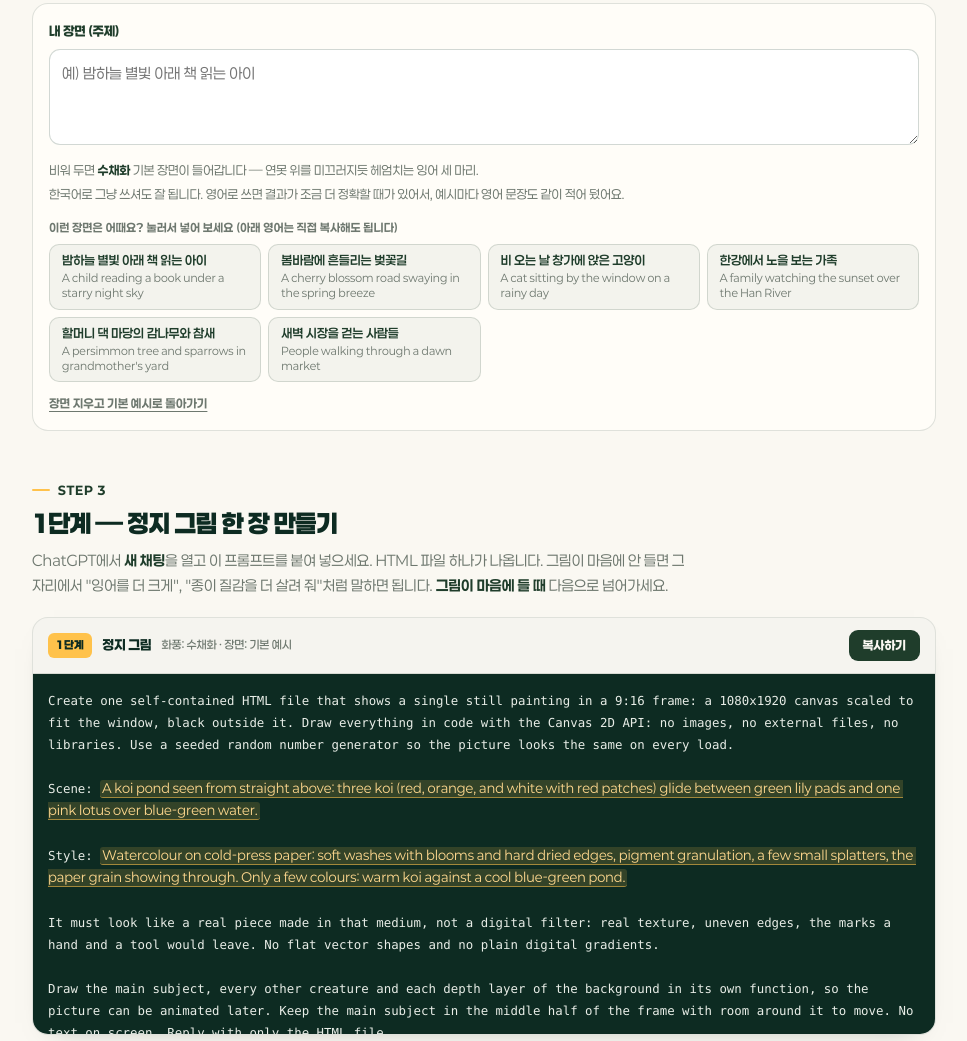
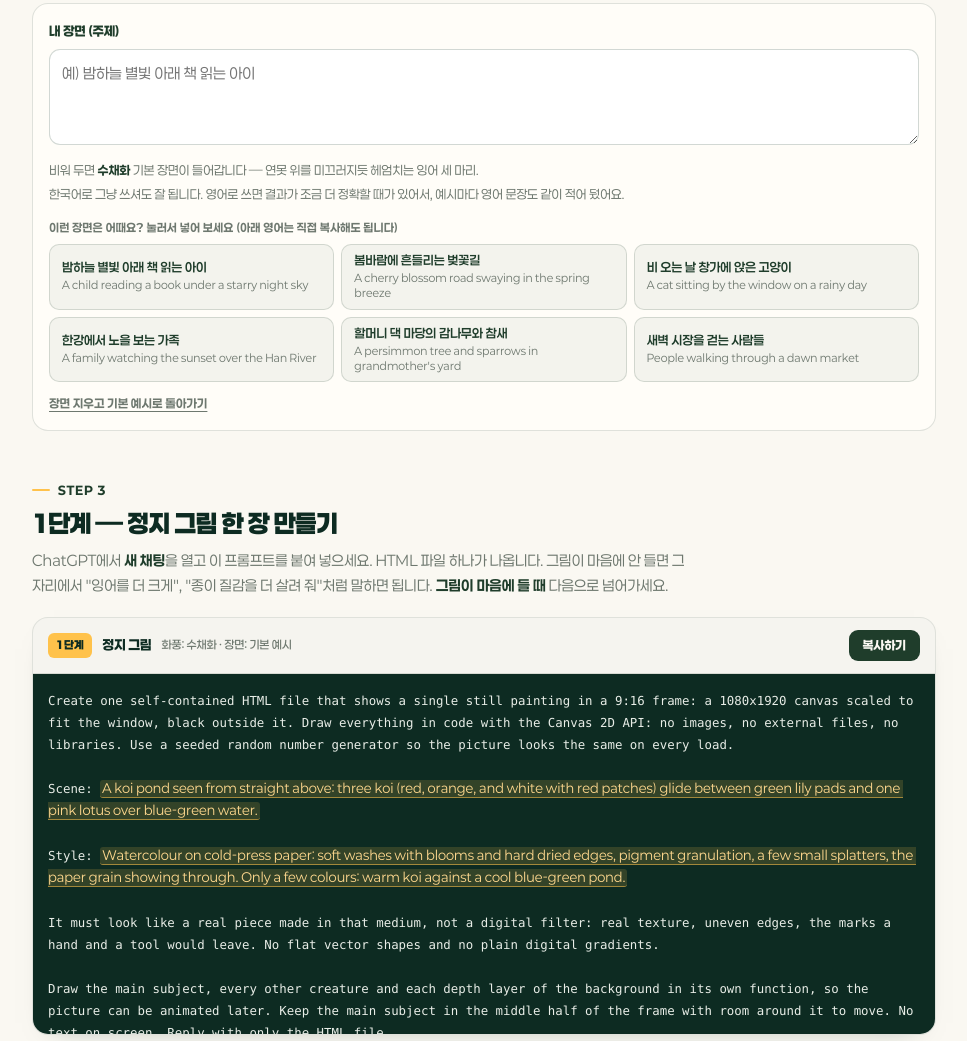
Before and after one commit to moonflowergarden123-arch/lecture-board, a plain HTML site: page animation-studio/index.html in a window 1280 px wide. Shown: the part 1173-2214 px from the top of the page, without its empty margins (156-1123 px from the left). Drawn offline with Linux system fonts and the light colour scheme.

Commit message:
polish(animation-studio): 장면 예시 카드 줄바꿈 정리

```diff
--- a/animation-studio/index.html
+++ b/animation-studio/index.html
@@ -172,14 +172,14 @@ section{padding:34px 0 6px}
 .sub-label{
   font-size:11.5px;font-weight:700;color:var(--muted);margin:13px 0 6px;letter-spacing:.01em;
 }
-.examples{display:grid;grid-template-columns:repeat(auto-fill,minmax(210px,1fr));gap:7px}
+.examples{display:grid;grid-template-columns:repeat(auto-fill,minmax(232px,1fr));gap:7px}
 .ex{
-  text-align:left;color:var(--green);
+  text-align:left;color:var(--green);word-break:keep-all;overflow-wrap:normal;
   background:rgba(31,61,43,.05);border:1px solid rgba(31,61,43,.16);
   border-radius:10px;padding:7px 12px;line-height:1.45;
   transition:background .14s ease,color .14s ease,border-color .14s ease;
 }
-.ex b{display:block;font-size:12.6px;font-weight:600;letter-spacing:-0.01em}
+.ex b{display:block;font-size:12.6px;font-weight:600;letter-spacing:-0.01em;overflow-wrap:normal}
 .ex span{display:block;font-size:10.6px;font-weight:400;color:var(--muted);margin-top:1px}
 .ex:hover{background:var(--green);color:var(--cream);border-color:var(--green)}
 .ex:hover span{color:rgba(250,248,242,.72)}
```
